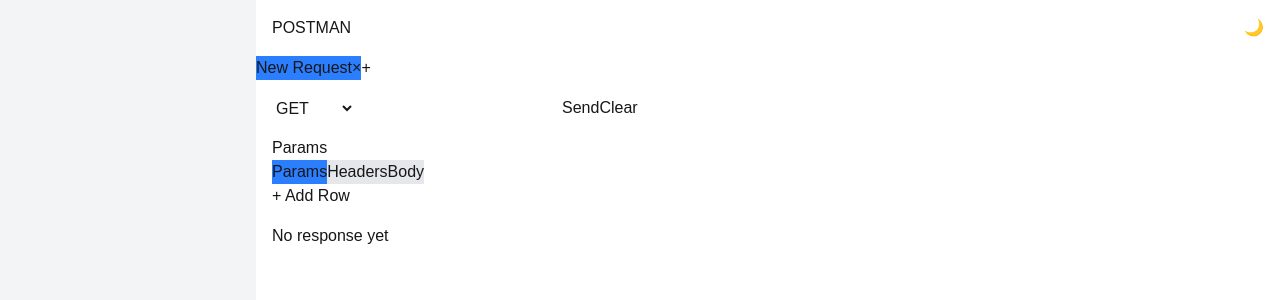
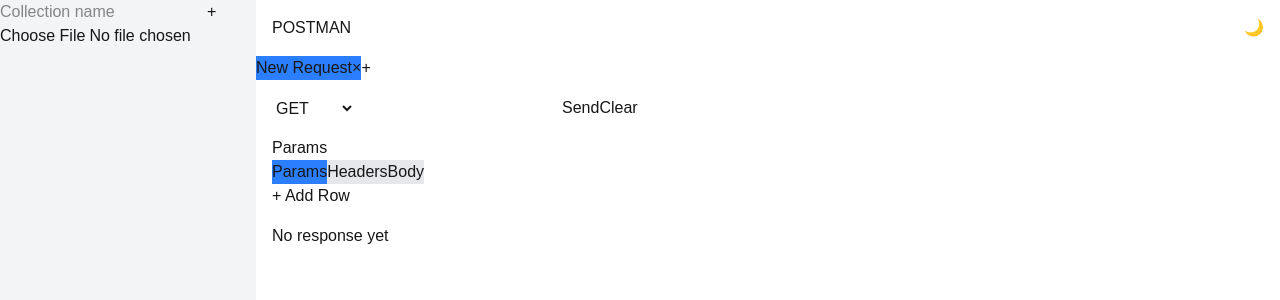
Before and after one commit to Kiarash-Sanei/WP_A2, a Next.js app: page / in a window 1280 px wide. Shown: the top 300 px of the page. Built offline with nearby package versions, Linux system fonts and the light colour scheme.

Commit message:
feat: Update Side bar

```diff
--- a/app/page.tsx
+++ b/app/page.tsx
@@ -1,6 +1,6 @@
 import { MainPanel } from "@/components/layout/MainPanel";
 import { Sidebar } from "@/components/layout/Sidebar";
-import { TabBar } from "@/components/layout/TapBar";
+import { TabBar } from "@/components/layout/TabBar";
 import { TopBar } from "@/components/layout/Topbar";
 
 export default function Home() {
--- a/components/layout/Providers.tsx
+++ b/components/layout/Providers.tsx
@@ -1,12 +1,15 @@
 "use client";
 
+import { CollectionProvider } from "@/contexts/CollectionContext";
 import { TabProvider } from "@/contexts/TabContext";
 import { ThemeProvider } from "@/contexts/ThemeContext";
 
 export function Providers({ children }: { children: React.ReactNode }) {
   return (
     <ThemeProvider>
-      <TabProvider>{children}</TabProvider>
+      <TabProvider>
+        <CollectionProvider>{children}</CollectionProvider>
+      </TabProvider>
     </ThemeProvider>
   );
 }
--- a/components/layout/Sidebar.tsx
+++ b/components/layout/Sidebar.tsx
@@ -1,13 +1,78 @@
 "use client";
 
+import { useCollection } from "@/contexts/CollectionContext";
+import { useTab } from "@/contexts/TabContext";
+import { useState } from "react";
+
 export function Sidebar() {
+  const {
+    collections,
+    addCollection,
+    deleteCollection,
+    deleteRequest,
+    exportCollection,
+    importCollection,
+  } = useCollection();
+  const [newName, setNewName] = useState("");
+  const { updateTab, activeTabId } = useTab();
   return (
     <aside
       className="w-64 h-full dark:bg-gray-900 bg-gray-100
                       hidden md:block"
     >
-      {/* Collections section */}
-      {/* History section */}
+      <div>
+        <input
+          value={newName}
+          onChange={(event) => setNewName(event.target.value)}
+          placeholder="Collection name"
+        />
+        <button
+          onClick={() => {
+            addCollection(newName);
+            setNewName("");
+          }}
+        >
+          +
+        </button>
+      </div>
+      {collections.map((collection) => (
+        <div key={collection.id}>
+          <p>{collection.name}</p>
+          <button onClick={() => exportCollection(collection.id)}>↓</button>
+          <button onClick={() => deleteCollection(collection.id)}>×</button>
+          {collection.requests.map((request) => (
+            <div
+              key={request.id}
+              onClick={() =>
+                updateTab(activeTabId, {
+                  url: request.url,
+                  method: request.method,
+                  params: request.params,
+                  headers: request.headers,
+                  body: request.body,
+                })
+              }
+            >
+              {request.method} {request.name}
+              <button
+                onClick={(event) => {
+                  event.stopPropagation();
+                  deleteRequest(collection.id, request.id);
+                }}
+              >
+                ×
+              </button>
+            </div>
+          ))}
+        </div>
+      ))}
+      <input
+        type="file"
+        accept=".json"
+        onChange={(event) =>
+          event.target.files?.[0] && importCollection(event.target.files[0])
+        }
+      />
     </aside>
   );
 }
--- a/components/layout/TapBar.tsx
+++ b/components/layout/TabBar.tsx
@@ -15,8 +15,8 @@
         >
           {tab.name}
           <button
-            onClick={(e) => {
-              e.stopPropagation();
+            onClick={(event) => {
+              event.stopPropagation();
               closeTab(tab.id);
             }}
           >
```
